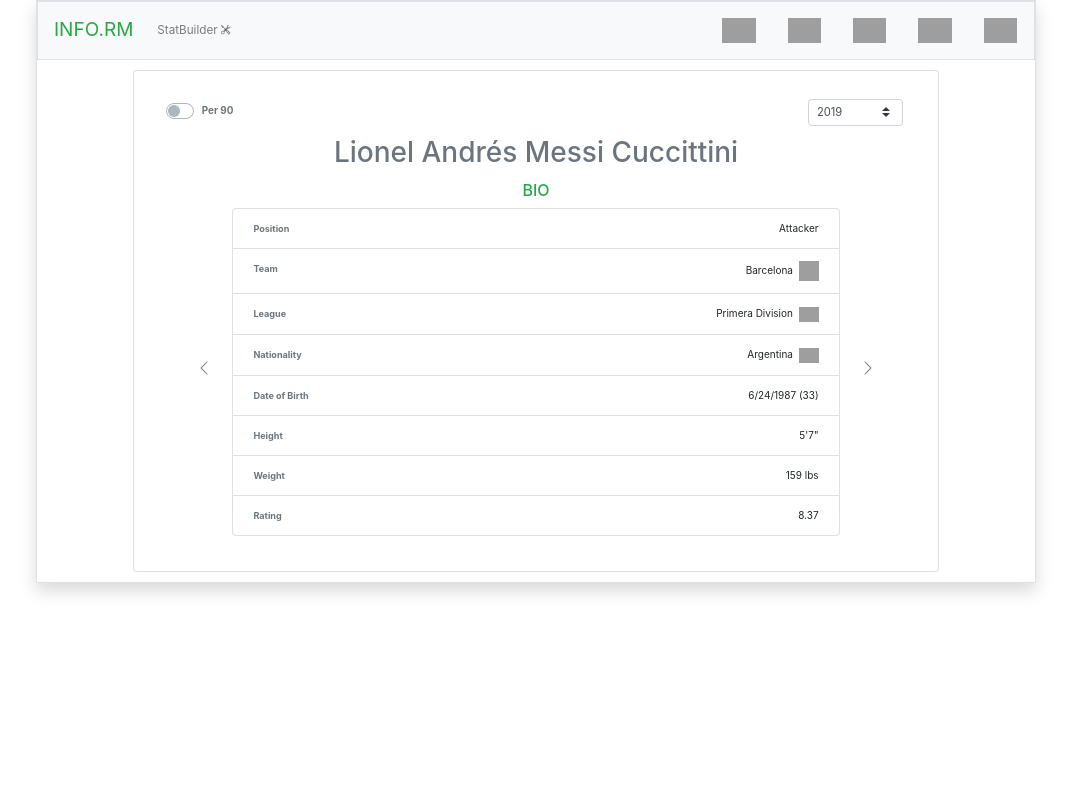
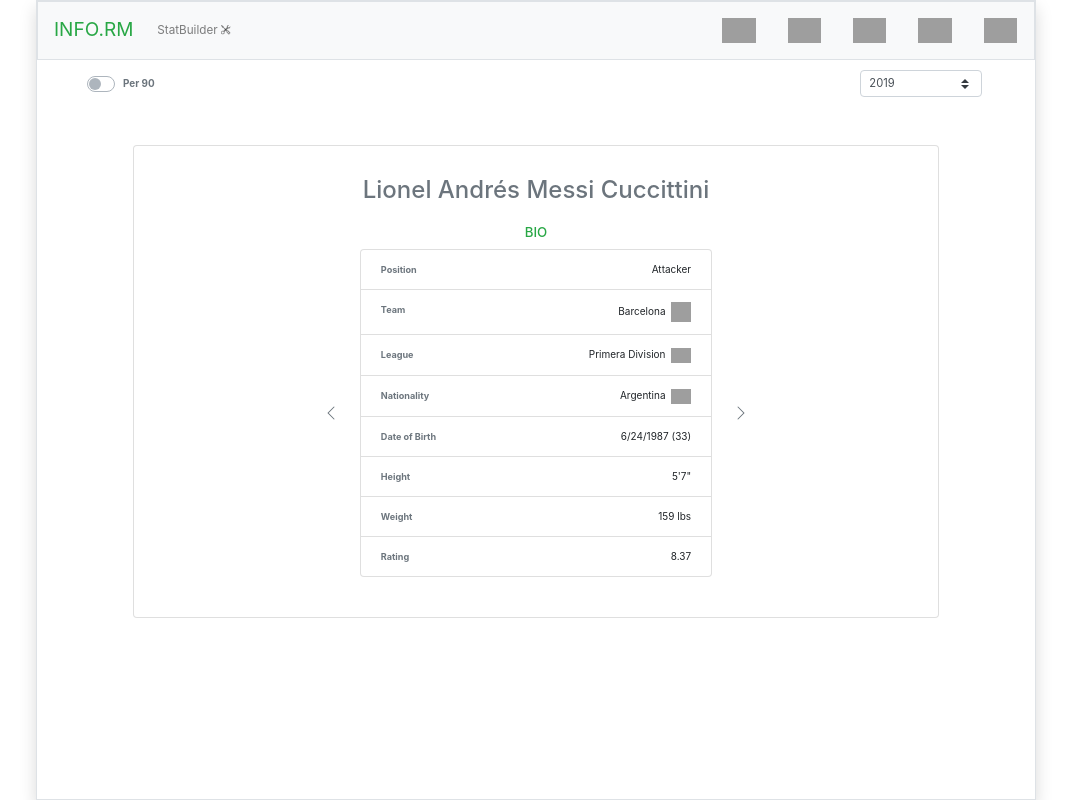
Before and after one commit to samrroyall/info.rm, a Flask app: page /player/154/season/2019 in a window 1280 px wide. Shown: the whole page, without its empty margins (104-1175 px from the left). Run offline with Flask 2, Linux system fonts and the light colour scheme; data comes from the database, SQL or seed files in the repository; some libraries are stand-ins or nearby versions; grey boxes are pictures that could not be loaded.

Commit message:
fixed player page formatting

```diff
--- a/static/style.css
+++ b/static/style.css
@@ -1,46 +1,128 @@
-.hidden { display: none; }
+body, html {
+  height: 100%;
+}
 
-.navbar-brand { font-size: calc(70% + .3vw + .5vh); }
-.nav-item { font-size: calc(60% + .10vw + .10vh); }
+.hidden {
+  display: none;
+}
 
-h5 { font-size: calc(110% + .1vw + .1vh); }
-h6 { font-size: calc(70% + .1vw + .1vh); }
-strong { font-size: calc(70% + .1vw + .1vh); }
-fine { font-size: calc(70% + .1vw + .1vh); }
+.navbar-brand {
+  font-size: calc(70% + .3vw + .5vh);
+}
 
-.player_name_rank { font-size: calc(70% + .1vw + .1vh); }
-.builder_header { font-size: calc(70% + .1vw + .1vh); }
-.team_logo { height: 23px; width: 23px; }
-.league_logo { height: 25px; }
+.nav-item {
+  font-size: calc(60% + .10vw + .10vh);
+}
 
-.select_input { font-size: 1em; }
-.text_input { font-size: .8em; height: 100%; }
+h5 {
+  font-size: calc(110% + .1vw + .1vh);
+}
 
-.toggle { font-size: 1.4em; font-height: 1.3em; }
+h6, strong, fine, .player_name_rank, .builder_header
+{
+  font-size: calc(70% + .1vw + .1vh);
+}
 
-#page_wrapper { position:relative; max-width: 1000px; }
-#content_wrapper { position:absolute; top:0; left:0; width:100%; }
-#builder_wrapper { padding-top: 10px; padding-bottom: 10px; width: 100%; font-size: x-small; }
-#dashboard_section_wrapper { padding-bottom: 5% }
-#player_wrapper { padding-top: 10px; padding-bottom: 10px; width: 100%; }
+.team_logo {
+  height: 23px;
+  width: 23px;
+}
 
-select { cursor: pointer; }
+.league_logo {
+  height: 25px;
+}
 
-.per90label { cursor: pointer; font-size: .7em; line-height: 2em; }
-.orderlabel { cursor: pointer; }
+.select_input {
+  font-size: 1em;
+}
 
-.seasonselect { font-size: .7em; }
+.text_input {
+  font-size: .8em;
+  height: 100%;
+}
 
-.arrowlink { cursor: pointer; }
-.prevarrow { padding-right: .7%; }
-.nextarrow { padding-left: .7%; }
-.dashcard { font-size: x-small; }
-.page-link { cursor: pointer; }
-.filtericon { cursor: pointer; }
+.toggle {
+  font-size: 1.4em;
+  font-height: 1.3em;
+}
 
-.builder_header { padding-left: 0; padding-right: 0; }
+#page_wrapper {
+  position:relative;
+  max-width: 1000px;
+  height: auto;
+  min-height: 100%;
+}
 
-.customizelabel { font-size: calc(100% + .1vw + .1vh); }
+#content_wrapper {
+  position:absolute;
+  min-height: 100%;
+  width:100%;
+  padding-bottom: 5%;
+  top:0;
+  left:0;
+}
 
-.playerpage_card {  font-size: x-small; margin-bottom: 15px; }
-.playerpage_title {  margin-top: 10px; margin-bottom: 10px; }
+#builder_wrapper {
+  padding-top: 10px;
+  padding-bottom: 10px;
+  width: 100%;
+  font-size: x-small;
+}
+
+#dashboard_section_wrapper {
+  padding-top: 5%;
+}
+
+#player_wrapper {
+  padding-top: 10px;
+  padding-bottom: 10px;
+  width: 100%;
+}
+
+#playerpage_row {
+  padding-top: 5%;
+}
+
+select, .orderlabel, .arrowlink, .page-link, .filtericon {
+  cursor: pointer;
+}
+
+.per90label {
+  cursor: pointer;
+  font-size: .7em;
+  line-height: 2em;
+}
+
+.seasonselect {
+  font-size: .7em;
+}
+.prevarrow {
+  padding-right: .7%;
+}
+
+.nextarrow {
+  padding-left: .7%;
+}
+
+.dashcard {
+  font-size: x-small;
+}
+
+.builder_header {
+  padding-left: 0;
+  padding-right: 0;
+}
+
+.customizelabel {
+  font-size: calc(100% + .1vw + .1vh);
+}
+
+.playerpage_card {
+  font-size: x-small;
+  margin-bottom: 20px;
+}
+
+.playerpage_title {
+  margin-top: 10px;
+  margin-bottom: 20px;
+}
--- a/templates/builder.html
+++ b/templates/builder.html
@@ -46,7 +46,7 @@
       <div class="card col-xs-12 col-sm-12 col-lg-10">
 
         <!-- StatBuilder Header Card Body Start -->
-        <div class="card-body">
+        <div class="card-body" style="padding-bottom: 0">
 
           <!-- StatBuilder Header Card Title Start -->
           <div class="card-title">
--- a/templates/dashboard.html
+++ b/templates/dashboard.html
@@ -7,7 +7,7 @@
 <div class="row" style="padding-left: 50px; padding-right: 38px">
   <!-- Dashboard Per 90 Toggle -->
   <div class="col-4 col-3-xs col-md-2 mr-auto custom-control custom-switch"
-    style="padding-top: 1%">
+    style="padding-top: 12px">
       <input type="checkbox" class="custom-control-input"
         id="main_per90_toggle">
       <label class="custom-control-label align-self-center per90label"
@@ -18,7 +18,7 @@
 
   <!-- Dashboard Season Dropdown -->
   <div class="col-4 col-xs-3 col-md-2 ml-auto"
-    style="padding-top: 1%">
+    style="padding-top: 10px">
       <select class="custom-select custom-select-sm seasonselect"
         id="season-select" value="">
           <option>{{current_season}}</option>
--- a/templates/player.html
+++ b/templates/player.html
@@ -3,17 +3,11 @@
 
 <!-- Player Wrapper -->
 <div class="justify-content-center" id="player_wrapper">
-  <!-- Player Row -->
-  <div class="row justify-content-center ml-auto mr-auto">
-    <!-- Player Card -->
-    <div class="card col-xs-12 col-sm-12 col-lg-10">
-      <!-- Player Card Body -->
-      <div class="card-body">
 
-        <div class="row" style="padding-left: 12px">
+  <div class="row" style="padding-left: 50px; padding-right: 38px">
     <!-- Per 90 Toggler -->
     <div class="col-4 col-xs-3 col-md-2 mr-auto custom-control custom-switch"
-            style="padding-top: 1%">
+      style="padding-top: 2px">
         <input type="checkbox" class="custom-control-input"
           id="player_per90_toggle">
         <label class="custom-control-label align-self-center per90label"
@@ -24,7 +18,7 @@
 
     <!-- Seasons Dropdown -->
     <div class="col-4 col-xs-3 col-md-2 ml-auto"
-            style="padding-top: 1%">
+      style="padding-top: 0px">
         <select class="custom-select custom-select-sm seasonselect"
           id="player-season-select" value="">
             <option>{{current_season}}</option>
@@ -37,16 +31,24 @@
     </div>
   </div>
 
+  <!-- Player Row -->
+  <div class="row justify-content-center ml-auto mr-auto"
+    id="playerpage_row">
+    <!-- Player Card -->
+    <div class="card col-xs-12 col-sm-12 col-lg-10">
+      <!-- Player Card Body -->
+      <div class="card-body">
+
         <!-- Player Card Title -->
         <div class="card-title">
-          <div class="text-center h3 text-secondary playerpage_title">
+          <div class="text-center h4 text-secondary playerpage_title">
             {{player_data.get("firstname")}}
             {{player_data.get("lastname")}}
           </div>
         </div>
 
         <!-- Player Cards Wrapper -->
-        <div class="row" id="playercards_wrapper">
+        <div class="row justify-content-center" id="playercards_wrapper">
 
           <!-- Player Info -->
           {% include "player_info.html" %}
--- a/templates/player_bio.html
+++ b/templates/player_bio.html
@@ -1,6 +1,6 @@
-<div class="h6 text-success text-center">
+<h6 class="text-success text-center">
   BIO
-</div>
+</h6>
 <ul class="list-group playerpage_card">
   <li class="list-group-item">
     <div class="row">
--- a/templates/player_fouling.html
+++ b/templates/player_fouling.html
@@ -1,13 +1,13 @@
-<div class="h6 text-success text-center">
-  STATS
-</div>
+<h6 class="text-success text-center">
+  FOULING
+</h6>
 <ul class="list-group playerpage_card">
   <li class="list-group-item">
     <div class="row">
-      <div class="col-9 text-secondary text-left">
+      <div class="col-7 text-secondary text-left">
         <strong>Fouls Committed</strong>
       </div>
-      <div class="col-3 text-right">
+      <div class="col-5 text-right">
         {% if per_90 == false %}
           {{player_stats.get("fouls_committed")|int}}
         {% else %}
@@ -18,10 +18,10 @@
   </li>
   <li class="list-group-item">
     <div class="row">
-      <div class="col-9 text-secondary text-left">
+      <div class="col-7 text-secondary text-left">
         <strong>Fouls Drawn</strong>
       </div>
-      <div class="col-3 text-right">
+      <div class="col-5 text-right">
         {% if per_90 == false %}
           {{player_stats.get("fouls_drawn")|int}}
         {% else %}
@@ -32,40 +32,40 @@
   </li>
   <li class="list-group-item">
     <div class="row">
-      <div class="col-9 text-secondary text-left">
+      <div class="col-7 text-secondary text-left">
         <strong>Red Cards</strong>
       </div>
-      <div class="col-3 text-right">
+      <div class="col-5 text-right">
         {{player_stats.get("cards_red")|int}}
       </div>
     </div>
   </li>
   <li class="list-group-item">
     <div class="row">
-      <div class="col-9 text-secondary text-left">
+      <div class="col-7 text-secondary text-left">
         <strong>Yellow Cards</strong>
       </div>
-      <div class="col-3 text-right">
+      <div class="col-5 text-right">
         {{player_stats.get("cards_yellow")|int}}
       </div>
     </div>
   </li>
   <li class="list-group-item">
     <div class="row">
-      <div class="col-9 text-secondary text-left">
+      <div class="col-7 text-secondary text-left">
         <strong>Straight Red Cards</strong>
       </div>
-      <div class="col-3 text-right">
+      <div class="col-5 text-right">
         {{player_stats.get("cards_straight_red")|int}}
       </div>
     </div>
   </li>
   <li class="list-group-item">
     <div class="row">
-      <div class="col-9 text-secondary text-left">
+      <div class="col-7 text-secondary text-left">
         <strong>Second Yellow Cards</strong>
       </div>
-      <div class="col-3 text-right">
+      <div class="col-5 text-right">
         {{player_stats.get("cards_second_yellow")|int}}
       </div>
     </div>
@@ -74,50 +74,50 @@
   <!-- Penalties -->
   <li class="list-group-item">
     <div class="row">
-      <div class="col-9 text-secondary text-left">
+      <div class="col-7 text-secondary text-left">
         <strong>Penalties Scored</strong>
       </div>
-      <div class="col-3 text-right">
+      <div class="col-5 text-right">
         {{player_stats.get("penalties_scored")|int}}
       </div>
     </div>
   </li>
   <li class="list-group-item">
     <div class="row">
-      <div class="col-9 text-secondary text-left">
+      <div class="col-7 text-secondary text-left">
         <strong>Penalties Missed</strong>
       </div>
-      <div class="col-3 text-right">
+      <div class="col-5 text-right">
         {{player_stats.get("penalties_missed")|int}}
       </div>
     </div>
   </li>
   <li class="list-group-item">
     <div class="row">
-      <div class="col-9 text-secondary text-left">
+      <div class="col-7 text-secondary text-left">
         <strong>Penalties Committed</strong>
       </div>
-      <div class="col-3 text-right">
+      <div class="col-5 text-right">
         {{player_stats.get("penalties_committed")|int}}
       </div>
     </div>
   </li>
   <li class="list-group-item">
     <div class="row">
-      <div class="col-9 text-secondary text-left">
+      <div class="col-7 text-secondary text-left">
         <strong>Penalties Drawn</strong>
       </div>
-      <div class="col-3 text-right">
+      <div class="col-5 text-right">
         {{player_stats.get("penalties_won")|int}}
       </div>
     </div>
   </li>
   <li class="list-group-item">
     <div class="row">
-      <div class="col-9 text-secondary text-left">
+      <div class="col-7 text-secondary text-left">
         <strong>Penalties Saved</strong>
       </div>
-      <div class="col-3 text-right">
+      <div class="col-5 text-right">
         {% if player_data.get("position") != "Goalkeeper" %}
           <span class="text-secondary">n/a</span>
         {% else %}
--- a/templates/player_gameplay.html
+++ b/templates/player_gameplay.html
@@ -1,64 +1,64 @@
 <!-- Gameplay -->
-<div class="h6 text-success text-center">
-  STATS
-</div>
+<h6 class="text-success text-center">
+  GAMEPLAY
+</h6>
 <ul class="list-group playerpage_card">
   <li class="list-group-item">
     <div class="row">
-      <div class="col-9 text-secondary text-left">
+      <div class="col-7 text-secondary text-left">
         <strong>Minutes Played</strong>
       </div>
-      <div class="col-3 text-right">
+      <div class="col-5 text-right">
         {{player_stats.get("minutes_played")|int}}
       </div>
     </div>
   </li>
   <li class="list-group-item">
     <div class="row">
-      <div class="col-9 text-secondary text-left">
+      <div class="col-7 text-secondary text-left">
         <strong>Games Started</strong>
       </div>
-      <div class="col-3 text-right">
+      <div class="col-5 text-right">
         {{player_stats.get("games_started")|int}}
       </div>
     </div>
   </li>
   <li class="list-group-item">
     <div class="row">
-      <div class="col-9 text-secondary text-left">
+      <div class="col-7 text-secondary text-left">
         <strong>Games Benched</strong>
       </div>
-      <div class="col-3 text-right">
+      <div class="col-5 text-right">
         {{player_stats.get("games_bench")|int}}
       </div>
     </div>
   </li>
   <li class="list-group-item">
     <div class="row">
-      <div class="col-9 text-secondary text-left">
+      <div class="col-7 text-secondary text-left">
         <strong>Game Appearances</strong>
       </div>
-      <div class="col-3 text-right">
+      <div class="col-5 text-right">
         {{player_stats.get("games_appearances")|int}}
       </div>
     </div>
   </li>
   <li class="list-group-item">
     <div class="row">
-      <div class="col-9 text-secondary text-left">
+      <div class="col-7 text-secondary text-left">
         <strong>Substitutions In</strong>
       </div>
-      <div class="col-3 text-right">
+      <div class="col-5 text-right">
         {{player_stats.get("substitutions_in")|int}}
       </div>
     </div>
   </li>
   <li class="list-group-item">
     <div class="row">
-      <div class="col-9 text-secondary text-left">
+      <div class="col-7 text-secondary text-left">
         <strong>Substitutions Out</strong>
       </div>
-      <div class="col-3 text-right">
+      <div class="col-5 text-right">
         {{player_stats.get("substitutions_out")|int}}
       </div>
     </div>
--- a/templates/player_info.html
+++ b/templates/player_info.html
@@ -23,9 +23,9 @@
 
   <!-- Player Card -->
   {% if card_num == 0 %}
-    <div class="col-10" id="player_card_{{card_num}}">
+    <div class="col-10 col-lg-6" id="player_card_{{card_num}}">
   {% else %}
-    <div class="col-10 hidden" id="player_card_{{card_num}}">
+    <div class="col-10 col-lg-6 hidden" id="player_card_{{card_num}}">
   {% endif %}
     {% include card %}
   </div>
--- a/templates/player_stats.html
+++ b/templates/player_stats.html
@@ -1,13 +1,13 @@
-<div class="h6 text-success text-center">
+<h6 class="text-success text-center">
   STATS
-</div>
+</h6>
 <ul class="list-group playerpage_card">
   <li class="list-group-item">
     <div class="row">
-      <div class="col-9 text-secondary text-left">
+      <div class="col-7 text-secondary text-left">
         <strong>Goals</strong>
       </div>
-      <div class="col-3 text-right">
+      <div class="col-5 text-right">
         {% if per_90 == false %}
           {{player_stats.get("goals")|int}}
           ({{player_stats.get("penalties_scored")|int}})
@@ -19,10 +19,10 @@
   </li>
   <li class="list-group-item">
     <div class="row">
-      <div class="col-9 text-secondary text-left">
+      <div class="col-7 text-secondary text-left">
         <strong>Goals Conceded</strong>
       </div>
-      <div class="col-3 text-right">
+      <div class="col-5 text-right">
       {% if player_data.get("position") != "Goalkeeper" %}
         <span class="text-secondary">n/a</span>
       {% else %}
@@ -37,10 +37,10 @@
   </li>
   <li class="list-group-item">
     <div class="row">
-      <div class="col-9 text-secondary text-left">
+      <div class="col-7 text-secondary text-left">
         <strong>Assists</strong>
       </div>
-      <div class="col-3 text-right">
+      <div class="col-5 text-right">
         {% if per_90 == false %}
           {{player_stats.get("assists")|int}}
         {% else %}
@@ -51,10 +51,10 @@
   </li>
   <li class="list-group-item">
     <div class="row">
-      <div class="col-9 text-secondary text-left">
+      <div class="col-7 text-secondary text-left">
         <strong>Shots</strong>
       </div>
-      <div class="col-3 text-right">
+      <div class="col-5 text-right">
         {% if per_90 == false %}
           {{player_stats.get("shots")|int}}
         {% else %}
@@ -65,10 +65,10 @@
   </li>
   <li class="list-group-item">
     <div class="row">
-      <div class="col-9 text-secondary text-left">
+      <div class="col-7 text-secondary text-left">
         <strong>Shots on Target</strong>
       </div>
-      <div class="col-3 text-right">
+      <div class="col-5 text-right">
         {% if per_90 == false %}
           {{player_stats.get("shots_on")|int}}
         {% else %}
@@ -81,10 +81,10 @@
   <!-- passing -->
   <li class="list-group-item">
     <div class="row">
-      <div class="col-9 text-secondary text-left">
+      <div class="col-7 text-secondary text-left">
         <strong>Passes</strong>
       </div>
-      <div class="col-3 text-right">
+      <div class="col-5 text-right">
         {% if per_90 == false %}
           {{player_stats.get("passes")|int}}
         {% else %}
@@ -95,10 +95,10 @@
   </li>
   <li class="list-group-item">
     <div class="row">
-      <div class="col-9 text-secondary text-left">
+      <div class="col-7 text-secondary text-left">
         <strong>Key Passes</strong>
       </div>
-      <div class="col-3 text-right">
+      <div class="col-5 text-right">
         {% if per_90 == false %}
           {{player_stats.get("passes_key")|int}}
         {% else %}
@@ -109,10 +109,10 @@
   </li>
   <li class="list-group-item">
     <div class="row">
-      <div class="col-9 text-secondary text-left">
+      <div class="col-7 text-secondary text-left">
         <strong>Pass Accuracy</strong>
       </div>
-      <div class="col-3 text-right">
+      <div class="col-5 text-right">
         {{player_stats.get("passes_accuracy")|int}}%
       </div>
     </div>
@@ -121,10 +121,10 @@
   <!-- dribbling -->
   <li class="list-group-item">
     <div class="row">
-      <div class="col-9 text-secondary text-left">
+      <div class="col-7 text-secondary text-left">
         <strong>Successful Dribbles</strong>
       </div>
-      <div class="col-3 text-right">
+      <div class="col-5 text-right">
         {% if per_90 == false %}
           {{player_stats.get("dribbles_succeeded")|int}}
         {% else %}
@@ -135,10 +135,10 @@
   </li>
   <li class="list-group-item">
     <div class="row">
-      <div class="col-9 text-secondary text-left">
+      <div class="col-7 text-secondary text-left">
         <strong>Attempted Dribbles</strong>
       </div>
-      <div class="col-3 text-right">
+      <div class="col-5 text-right">
         {% if per_90 == false %}
           {{player_stats.get("dribbles_attempted")|int}}
         {% else %}
@@ -149,10 +149,10 @@
   </li>
   <li class="list-group-item">
     <div class="row">
-      <div class="col-9 text-secondary text-left">
+      <div class="col-7 text-secondary text-left">
         <strong>Dribble Success Rate</strong>
       </div>
-      <div class="col-3 text-right">
+      <div class="col-5 text-right">
         {{player_stats.get("dribbles_succeeded_pct")|int}}%
       </div>
     </div>
@@ -161,10 +161,10 @@
   <!-- defending -->
   <li class="list-group-item">
     <div class="row">
-      <div class="col-9 text-secondary text-left">
+      <div class="col-7 text-secondary text-left">
         <strong>Tackles</strong>
       </div>
-      <div class="col-3 text-right">
+      <div class="col-5 text-right">
         {% if current_season|int > 2016%}
           {% if per_90 == false %}
             {{player_stats.get("tackles")|int}}
@@ -179,10 +179,10 @@
   </li>
   <li class="list-group-item">
     <div class="row">
-      <div class="col-9 text-secondary text-left">
+      <div class="col-7 text-secondary text-left">
         <strong>Interceptions</strong>
       </div>
-      <div class="col-3 text-right">
+      <div class="col-5 text-right">
         {% if per_90 == false %}
           {{player_stats.get("interceptions")|int}}
         {% else %}
@@ -193,10 +193,10 @@
   </li>
   <li class="list-group-item">
     <div class="row">
-      <div class="col-9 text-secondary text-left">
+      <div class="col-7 text-secondary text-left">
         <strong>Blocks</strong>
       </div>
-      <div class="col-3 text-right">
+      <div class="col-5 text-right">
         {% if current_season|int > 2016%}
           {% if per_90 == false %}
             {{player_stats.get("blocks")|int}}
```
Also changed, not shown: templates/card.html (+9 -3 lines). Lines whose indentation alone changed are shown as unchanged.
